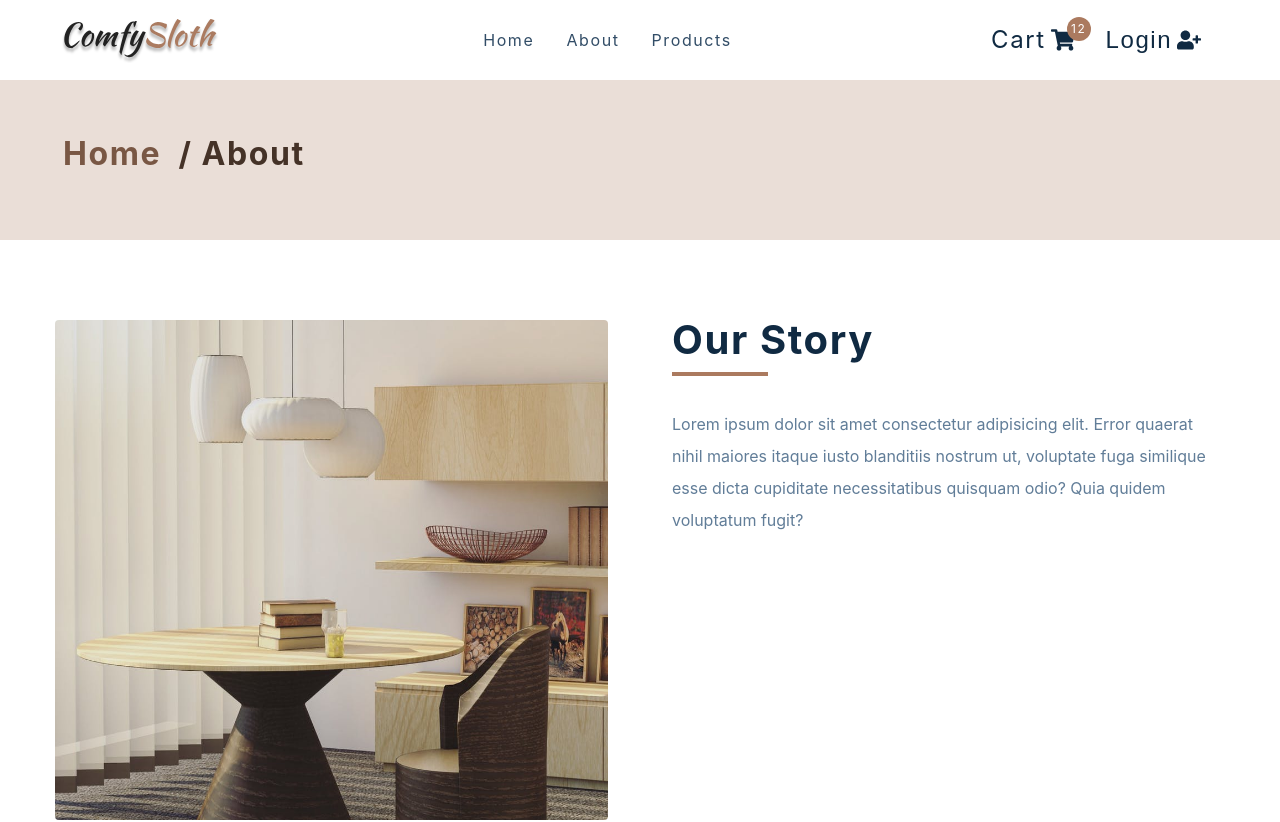
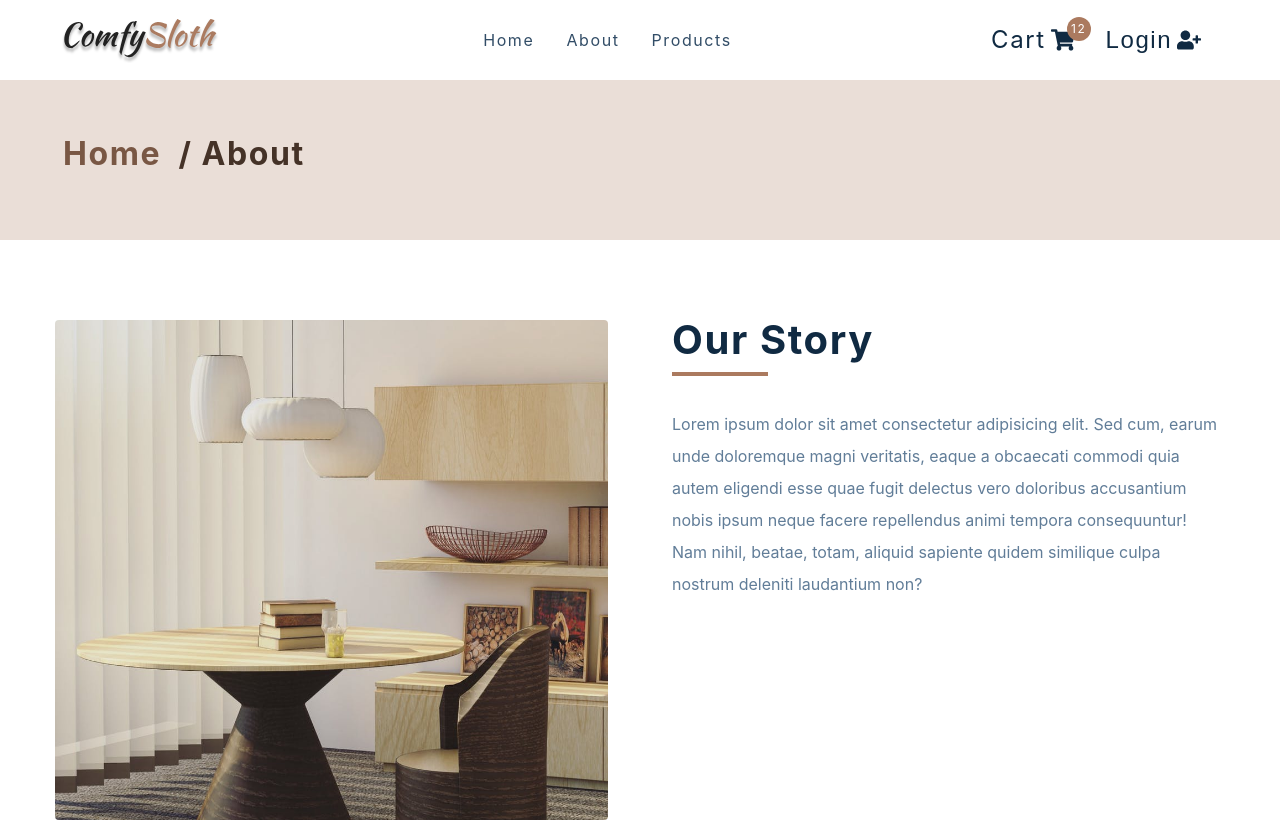
Before and after one commit to chianglynn/react-ecommerce-comfysloth, a React (Create React App) app: page /about in a window 1280 px wide. Shown: the top 822 px of the page. Built offline with nearby package versions, Linux system fonts and the light colour scheme.

Commit message:
Add more texts

```diff
--- a/src/pages/AboutPage.js
+++ b/src/pages/AboutPage.js
@@ -14,7 +14,7 @@ const AboutPage = () => {
             <h2>our story</h2>
             <div className="underline"></div>
           </div>
-          <p>Lorem ipsum dolor sit amet consectetur adipisicing elit. Error quaerat nihil maiores itaque iusto blanditiis nostrum ut, voluptate fuga similique esse dicta cupiditate necessitatibus quisquam odio? Quia quidem voluptatum fugit?</p>
+          <p>Lorem ipsum dolor sit amet consectetur adipisicing elit. Sed cum, earum unde doloremque magni veritatis, eaque a obcaecati commodi quia autem eligendi esse quae fugit delectus vero doloribus accusantium nobis ipsum neque facere repellendus animi tempora consequuntur! Nam nihil, beatae, totam, aliquid sapiente quidem similique culpa nostrum deleniti laudantium non?</p>
         </article>
       </Wrapper>
     </main>
```
